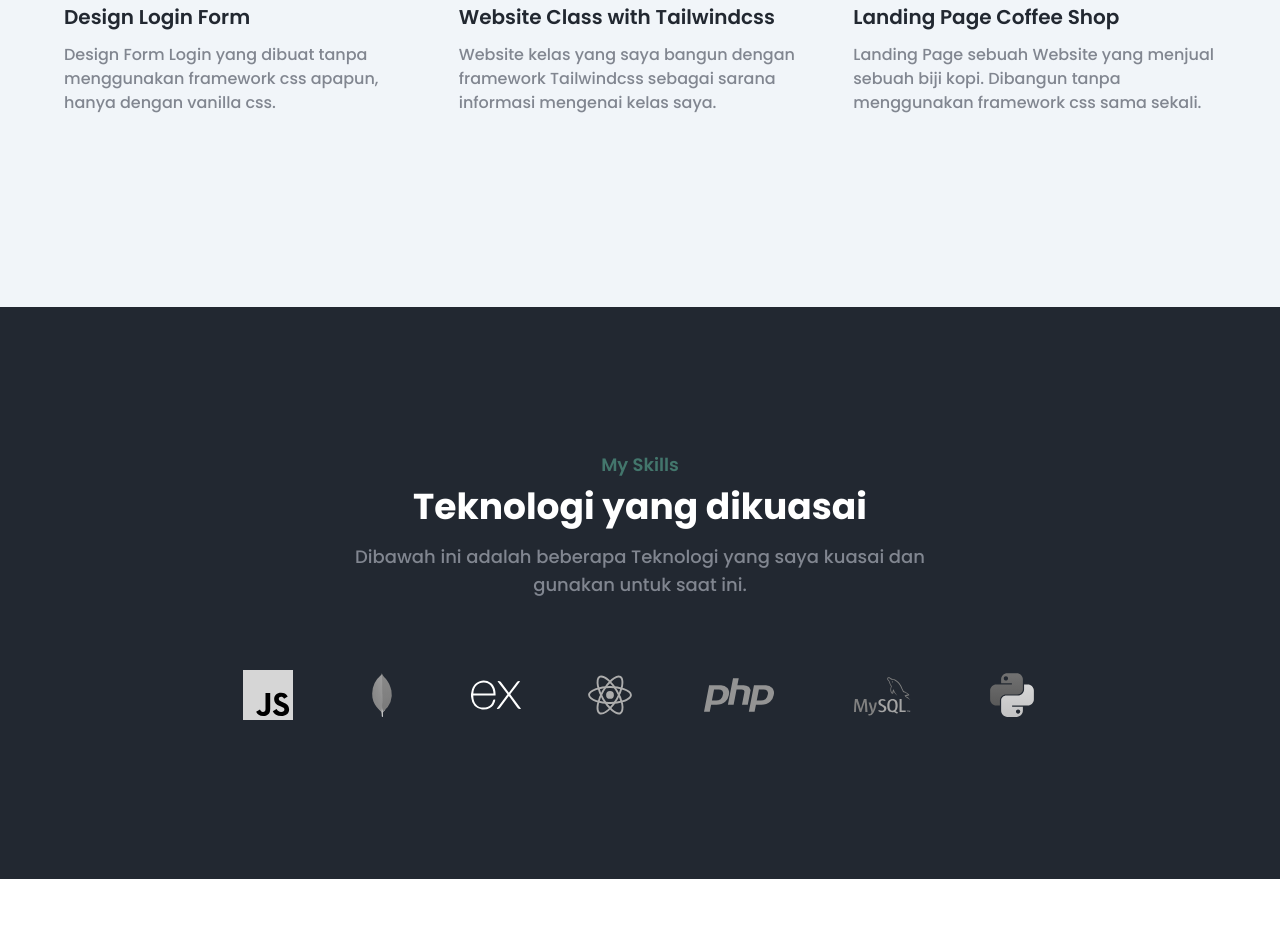
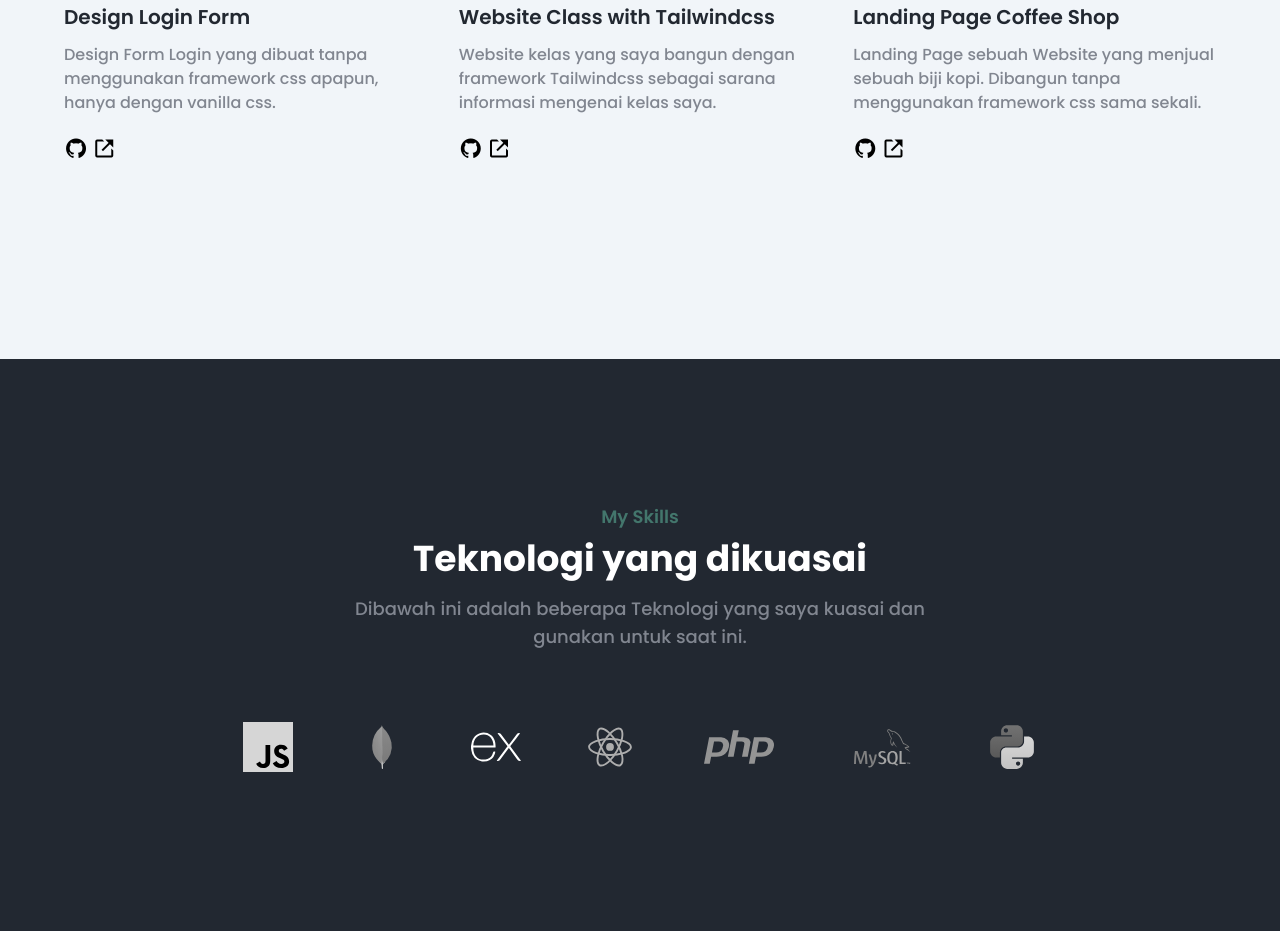
Before and after one commit to kebsixx/port, a website: page index.html in a window 1280 px wide. Shown: the part 1805-2737 px from the top of the page. Drawn offline with nearby package versions, Linux system fonts and the light colour scheme.

Commit message:
add link to project

```diff
--- a/index.html
+++ b/index.html
@@ -9,6 +9,7 @@
     <link rel="preconnect" href="https://fonts.gstatic.com" crossorigin />
     <link href="https://fonts.googleapis.com/css2?family=Poppins:ital,wght@0,100;0,200;0,300;0,400;0,500;0,600;0,700;0,800;0,900;1,100;1,200;1,300;1,400;1,500;1,600;1,700;1,800;1,900&display=swap" rel="stylesheet" />
     <link href="https://unpkg.com/aos@2.3.1/dist/aos.css" rel="stylesheet" />
+    <link href="https://unpkg.com/boxicons@2.1.4/css/boxicons.min.css" rel="stylesheet" />
     <script>
       if (localStorage.theme === "dark" || (!("theme" in localStorage) && window.matchMedia("(prefers-color-scheme: dark)").matches)) {
         document.documentElement.classList.add("dark");
@@ -205,6 +206,12 @@
               </div>
               <h3 class="font-semibold text-xl text-dark mt-5 mb-3 dark:text-white">Design Login Form</h3>
               <p class="font-medium text-base text-secondary">Design Form Login yang dibuat tanpa menggunakan framework css apapun, hanya dengan vanilla css.</p>
+              <a href="https://github.com/kebsixx/simple-login" target="_blank" class="text-2xl inline-block mt-5 cursor-pointer">
+                <i class='bx bxl-github' ></i>
+              </a>
+              <a href="https://kebsixx.github.io/simple-login" target="_blank" class="text-2xl inline-block mt-5 cursor-pointer">
+                <i class="bx bx-link-external"></i>
+              </a>
             </div>
             <div class="mb-12 p-4 md:w-1/3" data-aos="fade-up" data-aos-duration="1500">
               <div class="rounded-md shadow-md overflow-hidden">
@@ -212,6 +219,12 @@
               </div>
               <h3 class="font-semibold text-xl text-dark mt-5 mb-3 dark:text-white">Website Class with Tailwindcss</h3>
               <p class="font-medium text-base text-secondary">Website kelas yang saya bangun dengan framework Tailwindcss sebagai sarana informasi mengenai kelas saya.</p>
+              <a href="https://github.com/axse7/sementara" target="_blank" class="text-2xl inline-block mt-5 cursor-pointer">
+                <i class='bx bxl-github' ></i>
+              </a>
+              <a href="https://seventaxioo.vercel.app" target="_blank" class="text-2xl inline-block mt-5 cursor-pointer">
+                <i class="bx bx-link-external"></i>
+              </a>
             </div>
             <div class="mb-12 p-4 md:w-1/3" data-aos="fade-up" data-aos-duration="2000">
               <div class="rounded-md shadow-md overflow-hidden">
@@ -219,6 +232,12 @@
               </div>
               <h3 class="font-semibold text-xl text-dark mt-5 mb-3 dark:text-white">Landing Page Coffee Shop</h3>
               <p class="font-medium text-base text-secondary">Landing Page sebuah Website yang menjual sebuah biji kopi. Dibangun tanpa menggunakan framework css sama sekali.</p>
+              <a href="https://github.com/kebsixx/simple-login" target="_blank" class="text-2xl inline-block mt-5 cursor-pointer">
+                <i class='bx bxl-github' ></i>
+              </a>
+              <a href="https://kebsixx.github.io/simple-login" target="_blank" class="text-2xl inline-block mt-5 cursor-pointer">
+                <i class="bx bx-link-external"></i>
+              </a>
             </div>
           </div>
         </div>
@@ -327,7 +346,7 @@
         </div>
         <form action="https://api.web3forms.com/submit" method="POST">
           <div class="w-full lg:w-1/2 lg:mx-auto">
-            <input type="hidden" name="access_key" value="b4549458-fac1-4841-bcbc-932c2a0a0a3a">
+            <input type="hidden" name="access_key" value="b4549458-fac1-4841-bcbc-932c2a0a0a3a" />
             <div class="w-full px-4 mb-8">
               <label for="name" class="text-base text-dark dark:text-white">Nama</label>
               <input type="text" id="name" name="nama" class="w-full bg-slate-100 text-dark p-3 rounded-md focus:outline-none focus:ring-primary focus:ring-1 focus:border-primary" placeholder="Masukkan Nama .." />
@@ -341,7 +360,7 @@
               <textarea type="text" id="message" name="message" class="w-full bg-slate-100 text-dark p-3 rounded-md focus:outline-none focus:ring-primary focus:ring-1 focus:border-primary h-32" placeholder="Masukkan Pesan..."></textarea>
             </div>
             <!-- Honeypot Spam Protection -->
-            <input type="checkbox" name="botcheck" class="hidden" style="display: none;">
+            <input type="checkbox" name="botcheck" class="hidden" style="display: none" />
             <div class="w-full px-4">
               <button type="submit" class="text-base flex font-semibold text-white bg-primary py-3 px-8 justify-center rounded-full w-full hover:opacity-80 hover:shadow-lg transition duration-500">
                 Kirim
```
Also changed, not shown: src/output.css.
